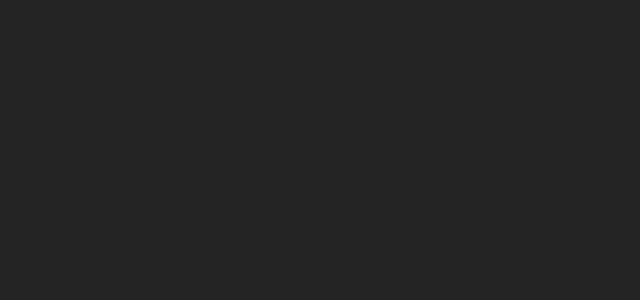
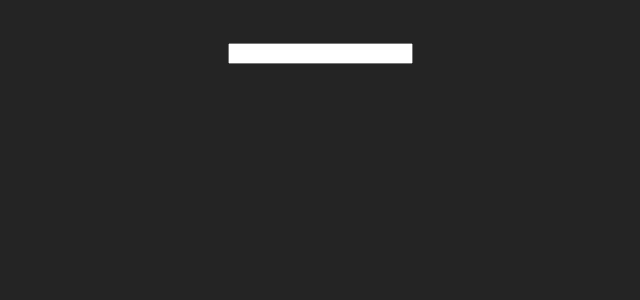
Before and after one commit to iiSurf/labTodoList320, a React (Vite) app: page / in a window 1280 px wide. Shown: the top 300 px of the page, without its empty margins (320-960 px from the left). Built offline with nearby package versions, Linux system fonts and the light colour scheme.

Commit message:
We have a working text box inside of form

```diff
--- a/src/App.jsx
+++ b/src/App.jsx
@@ -1,4 +1,4 @@
-import { react, useReducer } from 'react';
+import { react, useReducer, useState } from 'react';
 import './App.css';
 // npm install react-router-dom
 
@@ -11,11 +11,13 @@
 };
 
 function App() {
-  const [todos, dispatch] = useReducer(reducer, [])
+  const [todos, dispatch] = useReducer(reducer, []);
+  const [name, setName] = useState('');
+
   return (
     <>
       <form>
-
+        <input type='text' value={name} onChange={e => setName(e.target.value)} />
       </form>
     </>
   )
```
